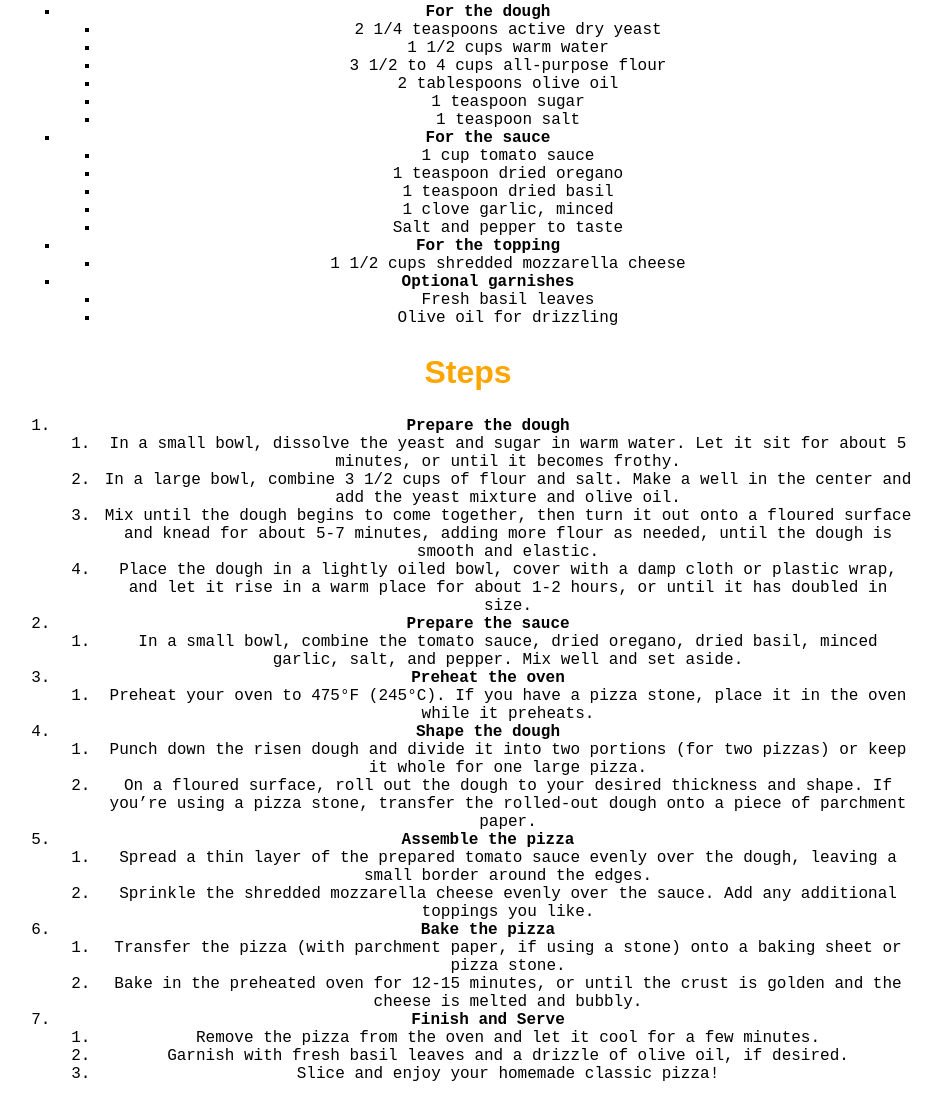
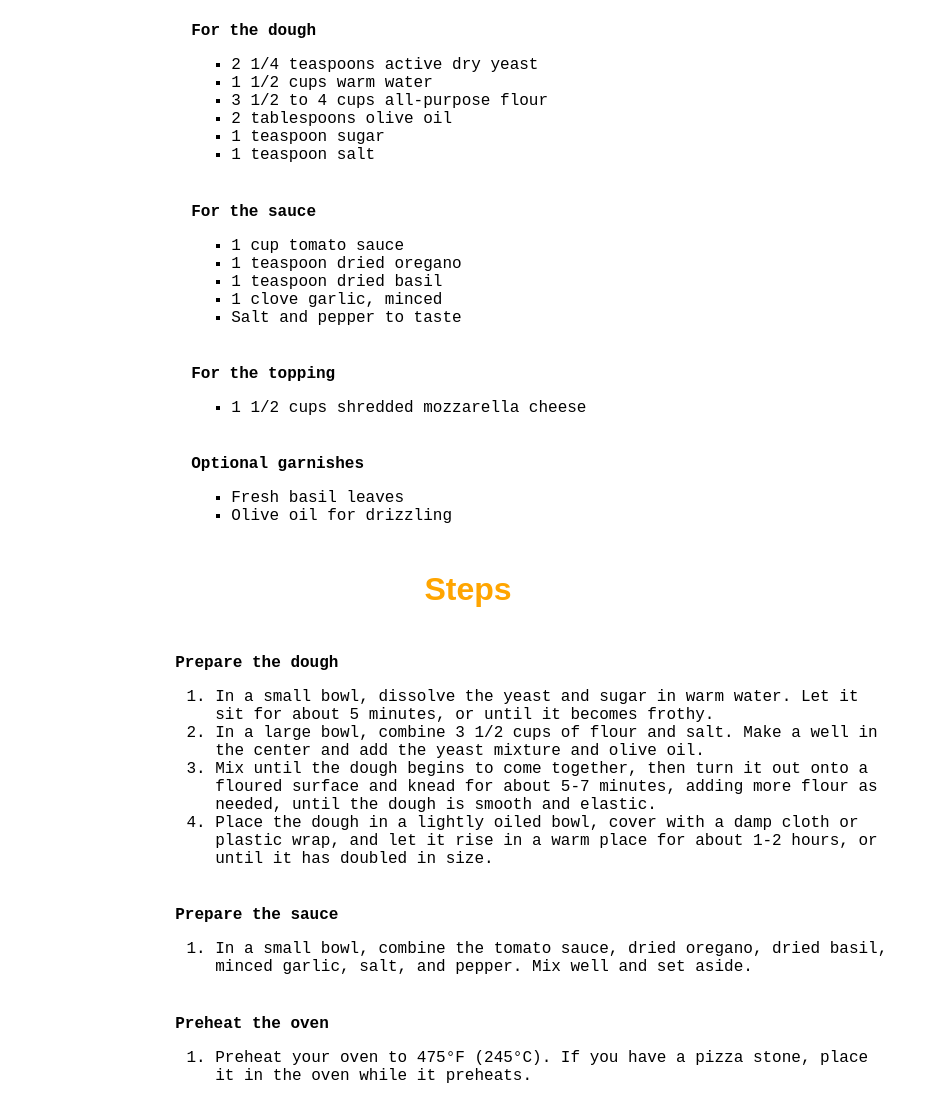
Before and after one commit to OnyxMcQueen/odin-recipes, a plain HTML site: page recipes/pizza.html in a window 1280 px wide. Shown: the part 871-1972 px from the top of the page, without its empty margins (172-1114 px from the left). Drawn offline with Linux system fonts and the light colour scheme.

Commit message:
Apply CSS styles to pizza.html

```diff
--- a/recipes/pizza.html
+++ b/recipes/pizza.html
@@ -26,8 +26,8 @@
 
   <h2>Ingredients</h2>
 
-  <ul>
-    <li>
+  <ul class="primary-list">
+    <li class="primary-list-item">
       <strong>For the dough</strong>
       <ul>
         <li>2 1/4 teaspoons active dry yeast</li>
@@ -38,7 +38,7 @@
         <li>1 teaspoon salt</li>
       </ul>
     </li>
-    <li>
+    <li class="primary-list-item">
       <strong>For the sauce</strong>
       <ul>
         <li>1 cup tomato sauce</li>
@@ -48,13 +48,13 @@
         <li>Salt and pepper to taste</li>
       </ul>
     </li>
-    <li>
+    <li class="primary-list-item">
       <strong>For the topping</strong>
       <ul>
         <li>1 1/2 cups shredded mozzarella cheese</li>
       </ul>
     </li>
-    <li>
+    <li class="primary-list-item">
       <strong>Optional garnishes</strong>
       <ul>
         <li>Fresh basil leaves</li>
@@ -65,8 +65,8 @@
 
   <h2>Steps</h2>
 
-  <ol>
-    <li>
+  <ol class="secondary-list">
+    <li class="secondary-list-item">
       <strong>Prepare the dough</strong>
       <ol>
         <li>In a small bowl, dissolve the yeast and sugar in warm water. Let it sit for about 5 minutes, or until it becomes frothy.</li>
@@ -75,40 +75,40 @@
         <li>Place the dough in a lightly oiled bowl, cover with a damp cloth or plastic wrap, and let it rise in a warm place for about 1-2 hours, or until it has doubled in size.</li>
       </ol>
     </li>
-    <li>
+    <li class="secondary-list-item">
       <strong>Prepare the sauce</strong>
       <ol>
         <li>In a small bowl, combine the tomato sauce, dried oregano, dried basil, minced garlic, salt, and pepper. Mix well and set aside.</li>
       </ol>
     </li>
-    <li>
+    <li class="secondary-list-item">
       <strong>Preheat the oven</strong>
       <ol>
         <li>Preheat your oven to 475°F (245°C). If you have a pizza stone, place it in the oven while it preheats.</li>
       </ol>
     </li>
-    <li>
+    <li class="secondary-list-item">
       <strong>Shape the dough</strong>
       <ol>
         <li>Punch down the risen dough and divide it into two portions (for two pizzas) or keep it whole for one large pizza.</li>
         <li>On a floured surface, roll out the dough to your desired thickness and shape. If you’re using a pizza stone, transfer the rolled-out dough onto a piece of parchment paper.</li>
       </ol>
     </li>
-    <li>
+    <li class="secondary-list-item">
       <strong>Assemble the pizza</strong>
       <ol>
         <li>Spread a thin layer of the prepared tomato sauce evenly over the dough, leaving a small border around the edges.</li>
         <li>Sprinkle the shredded mozzarella cheese evenly over the sauce. Add any additional toppings you like.</li>
       </ol>
     </li>
-    <li>
+    <li class="secondary-list-item">
       <strong>Bake the pizza</strong>
       <ol>
         <li>Transfer the pizza (with parchment paper, if using a stone) onto a baking sheet or pizza stone.</li>
         <li>Bake in the preheated oven for 12-15 minutes, or until the crust is golden and the cheese is melted and bubbly.</li>
       </ol>
     </li>
-    <li>
+    <li class="secondary-list-item">
       <strong>Finish and Serve</strong>
       <ol>
         <li>Remove the pizza from the oven and let it cool for a few minutes.</li>
```
